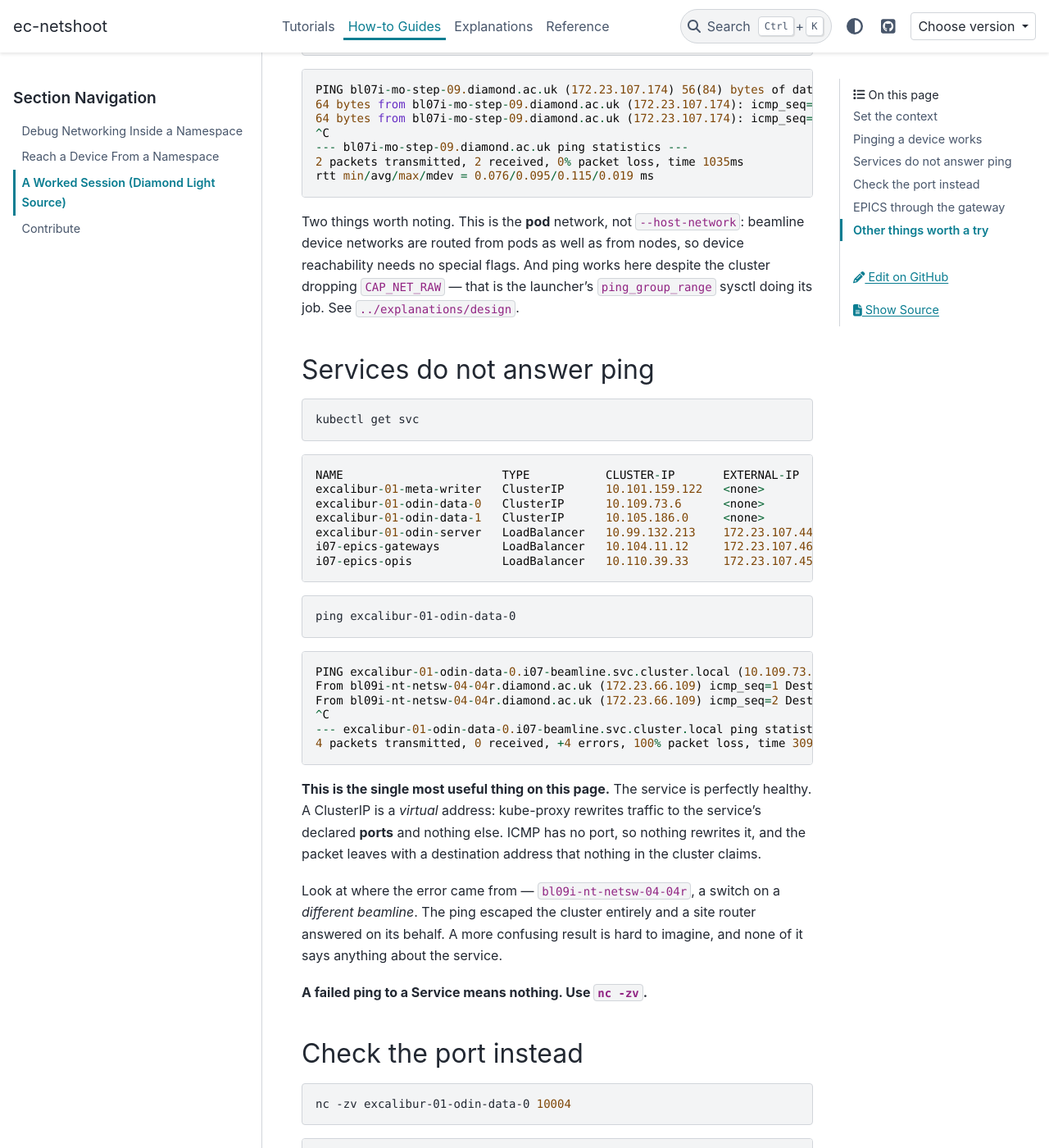
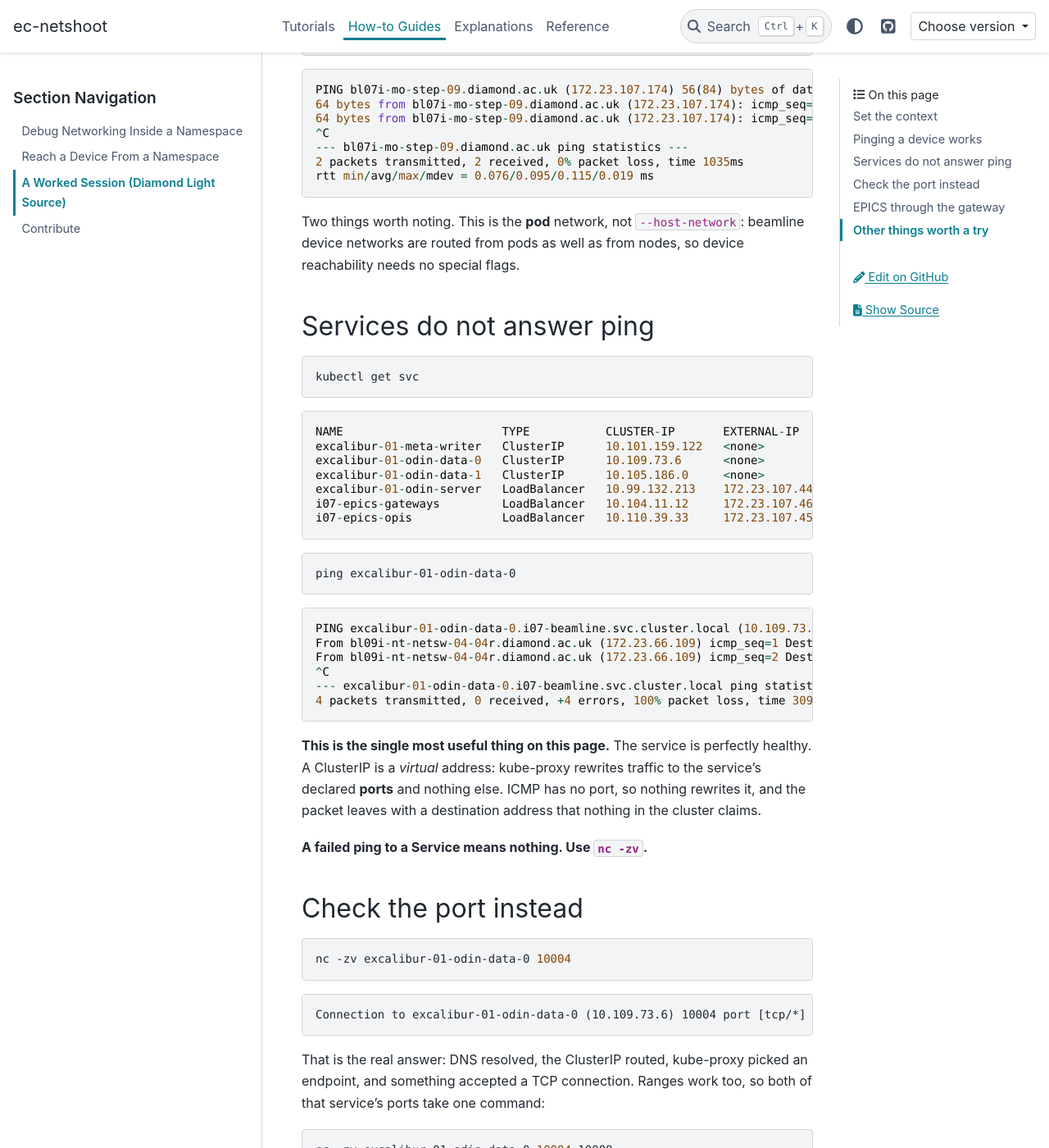
Before and after one commit to epics-containers/ec-netshoot, a Sphinx documentation site: the page built from docs/how-to/dls-worked-example.md, in a window 1280 px wide and 1400 px high, scrolled down 832 px. Shown: the whole window at 82% size. Built offline with Sphinx 7.4.7 and the PyData theme 0.15.4, drawn with Linux system fonts in a browser that asks for light colours; some of the changed text lies outside the part shown.

Commit message:
docs: trim the worked example, and note that caget works without the gateway
Observed from a netshoot pod on I07: caget resolves a PV with no
EPICS_CA_ADDR_LIST set at all. Recorded as an open question rather than
explained, since the reason is not yet established.

Co-Authored-By: Claude Opus 5 <noreply@anthropic.com>
Claude-Session: https://claude.ai/code/session_01CrQ9i51UccrVqQYdoopx9F

```diff
--- a/docs/how-to/dls-worked-example.md
+++ b/docs/how-to/dls-worked-example.md
@@ -42,9 +42,7 @@ rtt min/avg/max/mdev = 0.076/0.095/0.115/0.019 ms
 
 Two things worth noting. This is the **pod** network, not `--host-network`:
 beamline device networks are routed from pods as well as from nodes, so device
-reachability needs no special flags. And ping works here despite the cluster
-dropping `CAP_NET_RAW` — that is the launcher's `ping_group_range` sysctl doing
-its job. See `../explanations/design`.
+reachability needs no special flags.
 
 ## Services do not answer ping
 
@@ -81,11 +79,6 @@ service's declared **ports** and nothing else. ICMP has no port, so nothing
 rewrites it, and the packet leaves with a destination address that nothing in
 the cluster claims.
 
-Look at where the error came from — `bl09i-nt-netsw-04-04r`, a switch on a
-*different beamline*. The ping escaped the cluster entirely and a site router
-answered on its behalf. A more confusing result is hard to imagine, and none of
-it says anything about the service.
-
 **A failed ping to a Service means nothing. Use `nc -zv`.**
 
 ## Check the port instead
```
Also changed, not shown: other parts of docs/how-to/dls-worked-example.md (+4 -0 lines).
